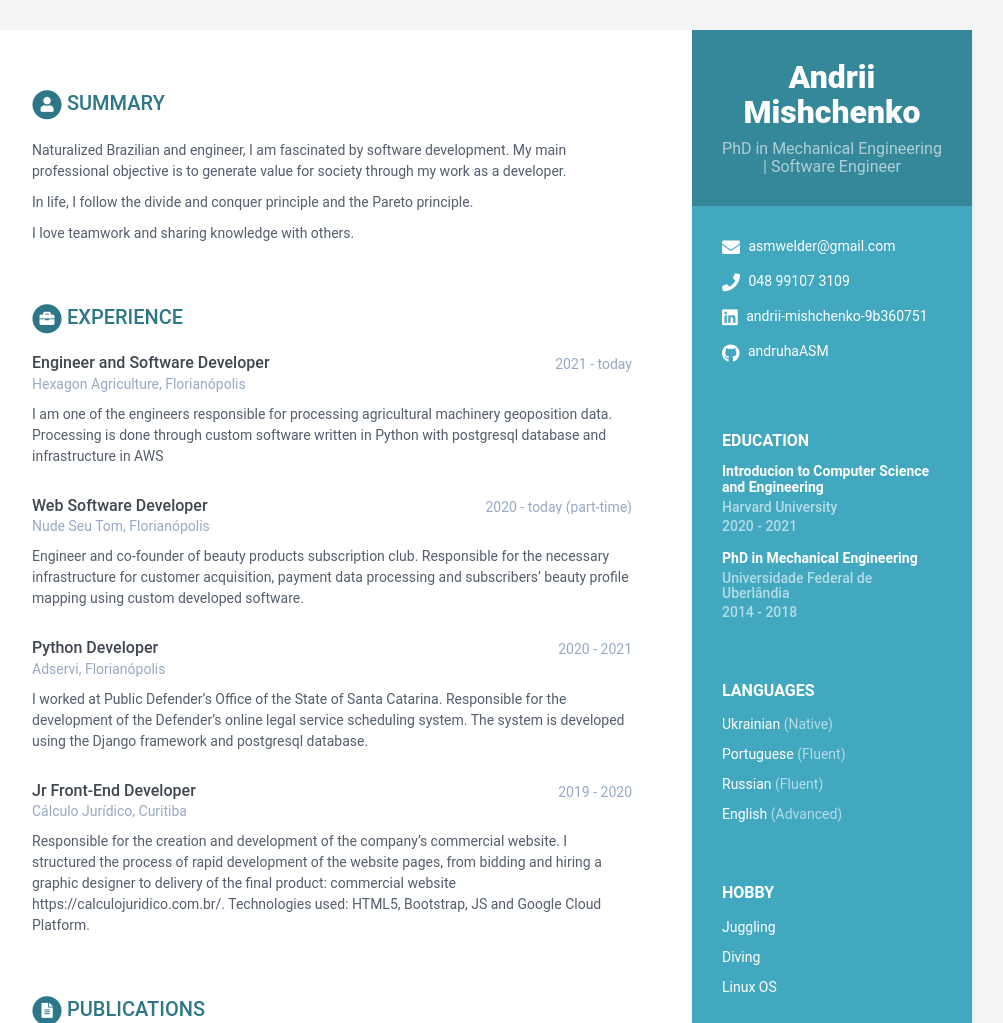
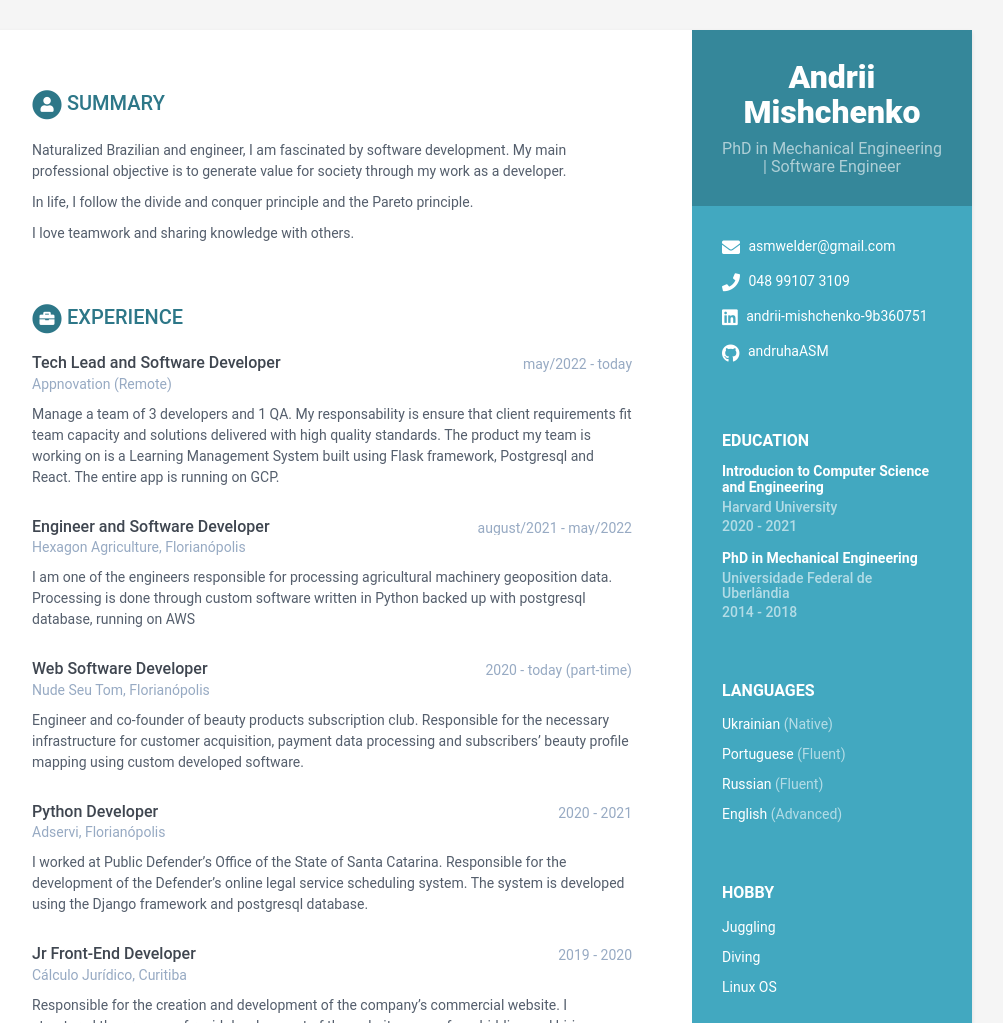
Before and after one commit to andruhaASM/cv-andrii-mishchenko, a Jekyll site: the page built from index.html, in a window 1280 px wide and 1400 px high, cut to the strip 0-1023 px from the top of the window. Shown: the whole strip, without its empty margins (168-1171 px from the left). Built offline with Jekyll 4.4.1, drawn with Linux system fonts in a browser that asks for light colours; some of the changed text lies outside the part shown.

Commit message:
Update my CV

```diff
--- a/_data/data.yml
+++ b/_data/data.yml
@@ -63,11 +63,16 @@ education:
       time: 2014 - 2018
 
 experiences:
+    - role: Tech Lead and Software Developer
+      time: may/2022 - today
+      company: Appnovation (Remote)
+      details: |
+        Manage a team of 3 developers and 1 QA. My responsability is ensure that client requirements fit team capacity and solutions delivered with high quality standards. The product my team is working on is a Learning Management System built using Flask framework, Postgresql and React. The entire app is running on GCP.
     - role: Engineer and Software Developer
-      time: 2021 - today
+      time: august/2021 - may/2022
       company: Hexagon Agriculture, Florianópolis
       details: |
-        I am one of the engineers responsible for processing agricultural machinery geoposition data. Processing is done through custom software written in Python with postgresql database and infrastructure in AWS
+        I am one of the engineers responsible for processing agricultural machinery geoposition data. Processing is done through custom software written in Python backed up with postgresql database, running on AWS
     - role: Web Software Developer
       time: 2020 - today (part-time)
       company: Nude Seu Tom, Florianópolis
@@ -106,26 +111,29 @@ skills:
       - name: Python
         level: 80%
 
+      - name: Django/Flask
+        level: 80%
+
       - name: AWS
         level: 60%
+
+      - name: GCP
+        level: 75%
 
       - name: PostgreSQL
         level: 75%
 
       - name: Docker
-        level: 60%
+        level: 80%
 
       - name: HTML5 & CSS
         level: 85%
 
-      - name: OOP
-        level: 70%
+      - name: React
+        level: 35%
 
       - name: Linux
         level: 75%
 
-      - name: Django/Flask
-        level: 80%
-
 footer: >
     Créditos <i class="fas fa-heart"></i> à <a href="http://themes.3rdwavemedia.com" target="_blank" rel="nofollow">Xiaoying Riley</a>
```
